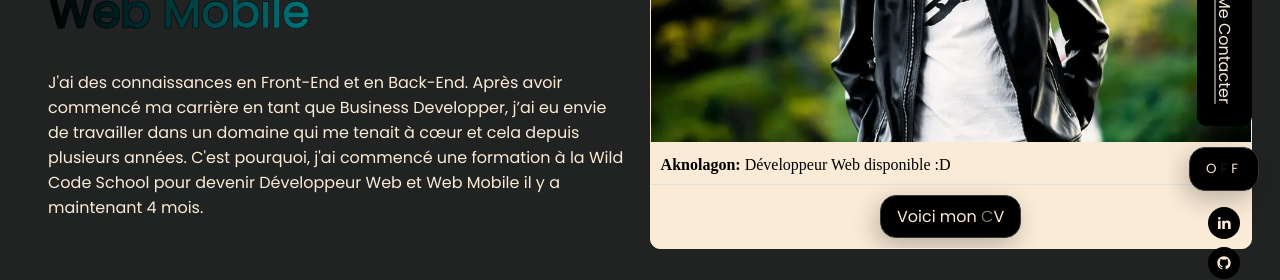
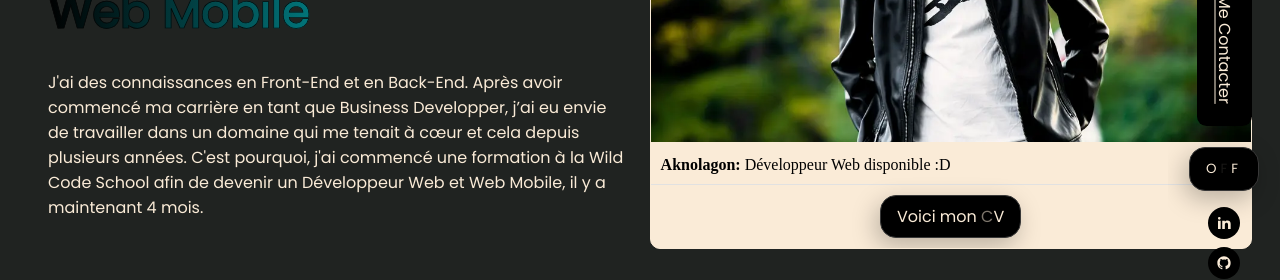
Before and after one commit to Aknolagon/kalki.p, a React (Vite) app: page / in a window 1280 px wide. Shown: the part 389-669 px from the top of the page. Built offline with nearby package versions, Linux system fonts and the light colour scheme; a web font is replaced by a local one.

Commit message:
update 5.0

```diff
--- a/src/components/Header.jsx
+++ b/src/components/Header.jsx
@@ -71,8 +71,8 @@ function Header() {
             commencé ma carrière en tant que Business Developper, j’ai eu envie
             de travailler dans un domaine qui me tenait à cœur et cela depuis
             plusieurs années. C&apos;est pourquoi, j&apos;ai commencé une
-            formation à la Wild Code School pour devenir Développeur Web et Web
-            Mobile il y a maintenant 4 mois.
+            formation à la Wild Code School afin de devenir un Développeur Web et Web
+            Mobile, il y a maintenant 4 mois.
           </p>
         </motion.div>
         <motion.div className="header-right" variants={textVariants}>
```
